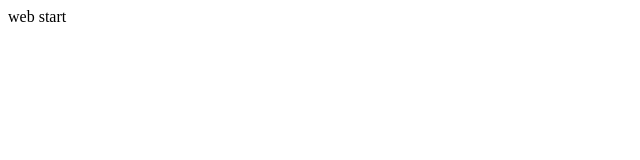
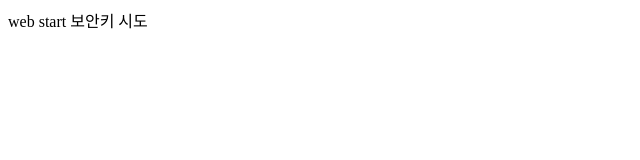
Before and after one commit to dolchvita/finalapp, a plain HTML site: page index.html in a window 1280 px wide. Shown: the whole page, without its empty margins (0-640 px from the left). Drawn offline with Linux system fonts and the light colour scheme.

Commit message:
보안키시도

```diff
--- a/index.html
+++ b/index.html
@@ -8,5 +8,6 @@
 </head>
 <body>
     web start
+    보안키 시도
 </body>
 </html>
```
